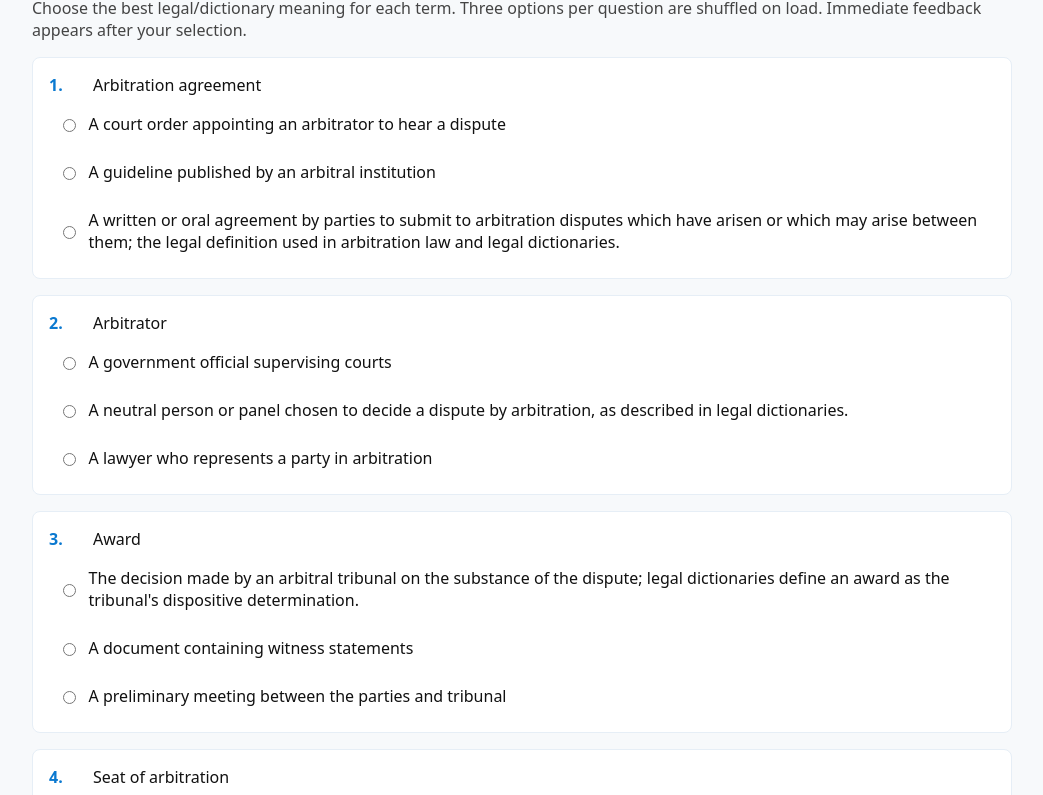
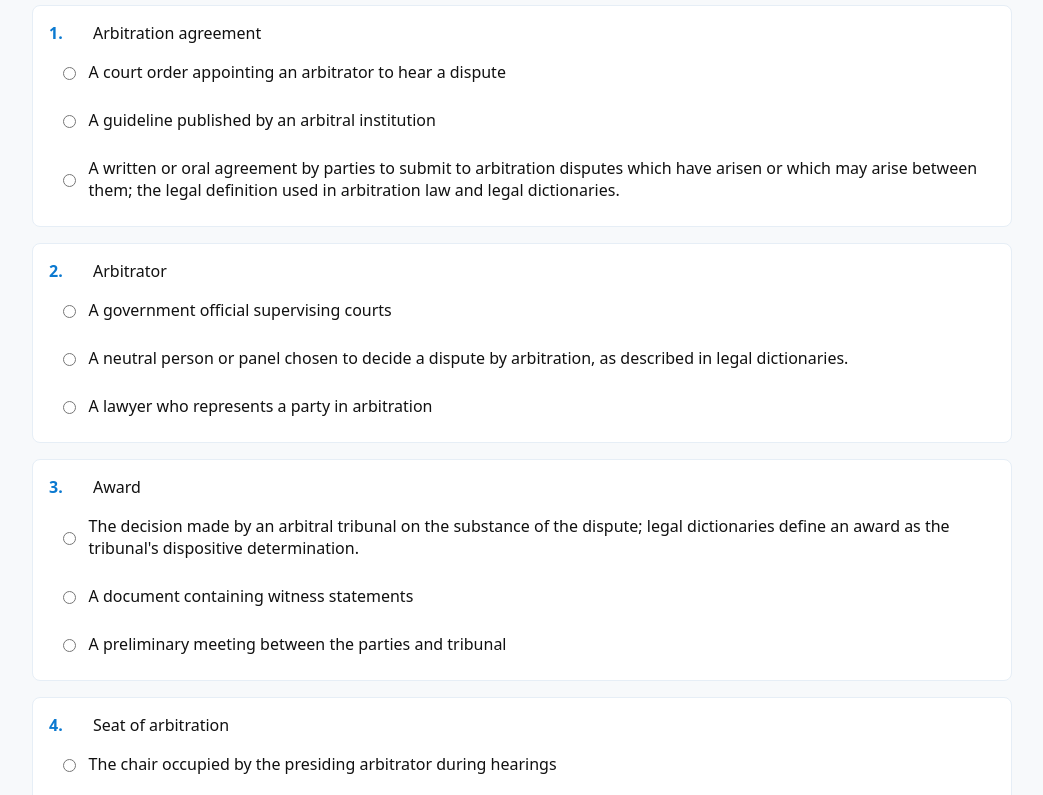
Before and after one commit to haydnstoe/English-Arbitration-Law---Vocabulary, a plain HTML site: page index.html in a window 1280 px wide. Shown: the part 74-869 px from the top of the page, without its empty margins (118-1161 px from the left). Drawn offline with Linux system fonts and the light colour scheme.

Commit message:
Update index.html

```diff
--- a/index.html
+++ b/index.html
@@ -25,7 +25,6 @@
 </head>
 <body>
   <h1>English Arbitration Law - Vocabulary</h1>
-  <p class="intro">Choose the best legal/dictionary meaning for each term. Three options per question are shuffled on load. Immediate feedback appears after your selection.</p>
 
   <form id="quiz" onsubmit="return false;" autocomplete="off">
     <!-- 1 -->
@@ -388,7 +387,6 @@
         }
       }
 
-      // Build quiz: for each question create shuffled radio options (3 per question)
       function build() {
         const qEls = Array.from(document.querySelectorAll('.question'));
         qEls.forEach((qEl, idx) => {
@@ -397,7 +395,6 @@
           const feedback = qEl.querySelector('.feedback');
           container.innerHTML = '';
 
-          // Copy choices and shuffle
           const choices = data.choices.map(c => ({ ...c }));
           shuffle(choices);
 
@@ -431,12 +428,10 @@
               } else {
                 feedback.className = 'feedback incorrect';
                 feedback.style.display = 'block';
-                // Find explanation for selected choice if present
                 const sel = data.choices.find(choice => choice.key === selected);
                 const explanation = sel && sel.explain ? sel.explain : 'Incorrect.';
                 feedback.textContent = explanation + ' The correct (legal/dictionary) meaning is: "' + data.correct + '".';
               }
-              // disable further changes to this question
               const inputs = container.querySelectorAll('input[type="radio"]');
               inputs.forEach(r => r.disabled = true);
             });
@@ -451,7 +446,6 @@
       document.addEventListener('DOMContentLoaded', function () {
         build();
         document.getElementById('resetBtn').addEventListener('click', function () {
-          // clear selections and feedback then rebuild (reshuffle)
           document.querySelectorAll('input[type="radio"]').forEach(i => { i.checked = false; i.disabled = false; });
           document.querySelectorAll('.feedback').forEach(f => { f.style.display = 'none'; f.className = 'feedback'; f.textContent = ''; });
           build();
```
